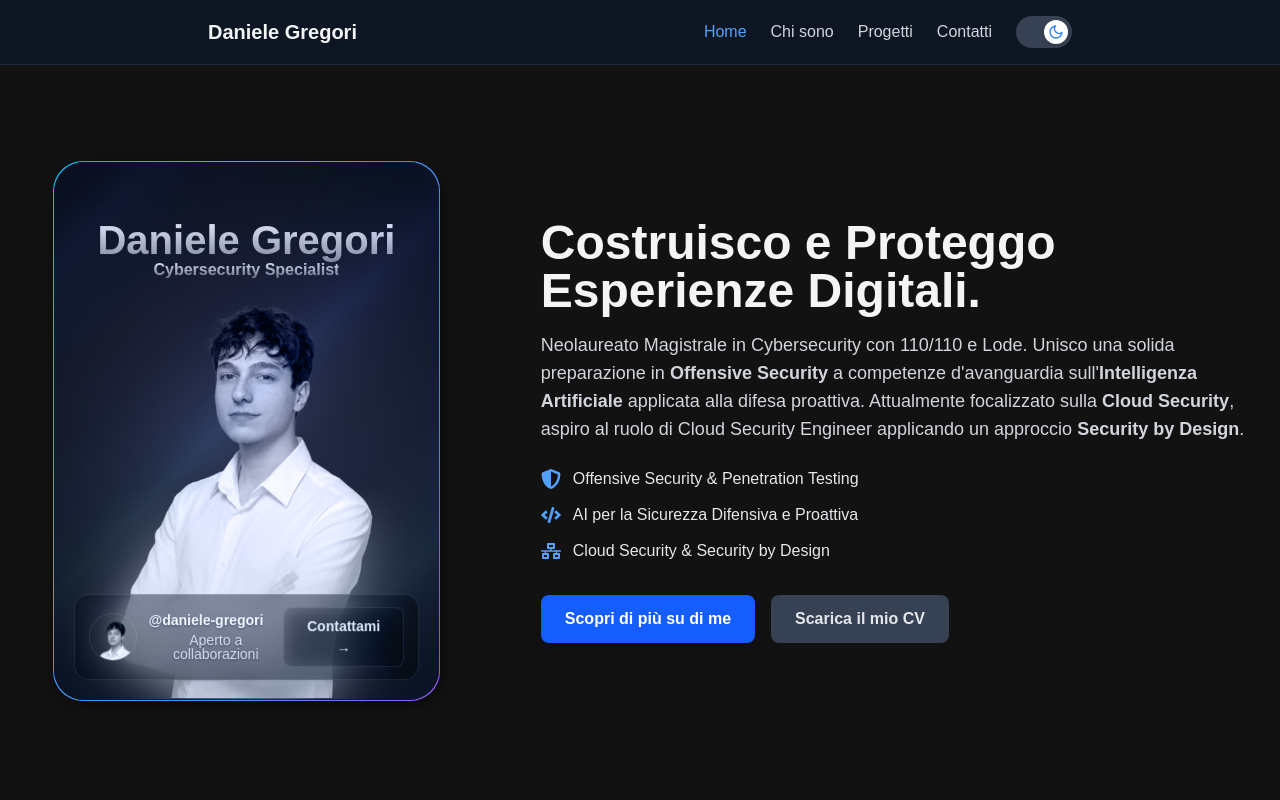
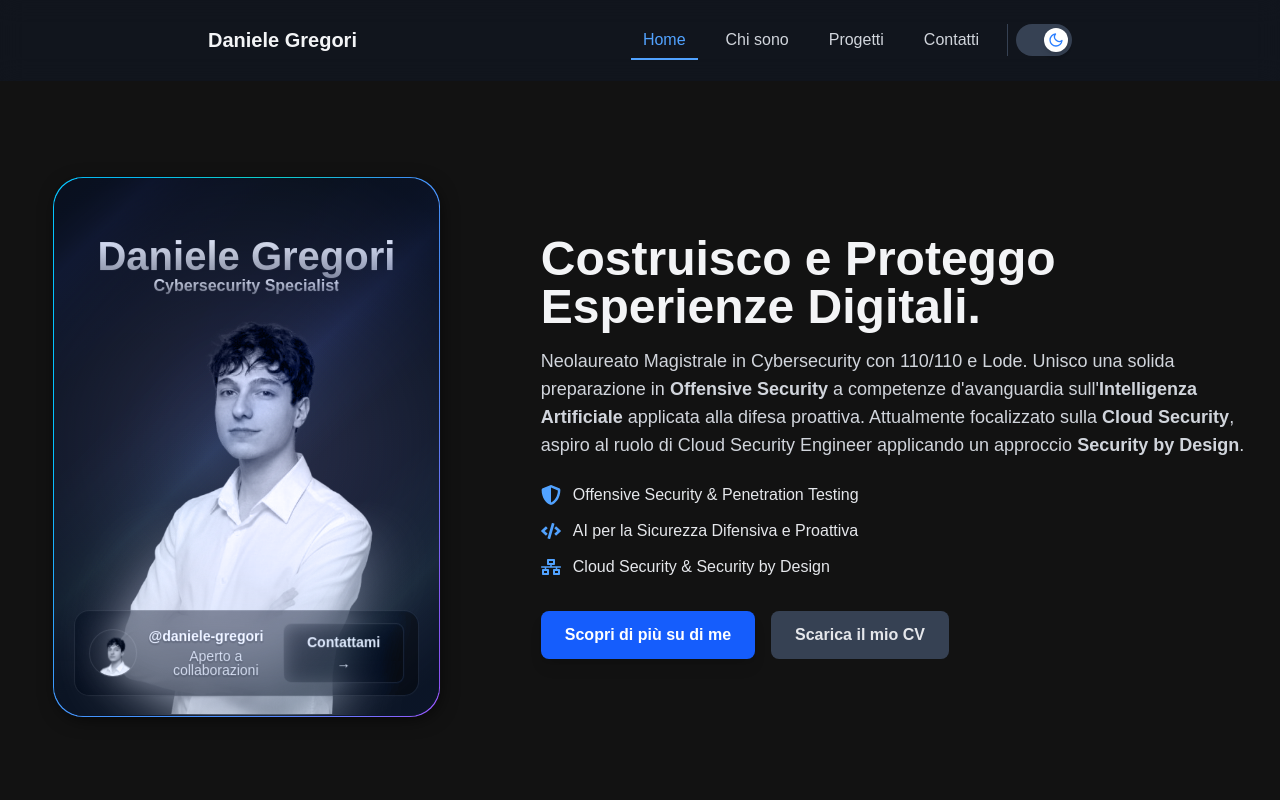
Before and after one commit to Daniele674/portfolio, a Next.js app: page / in a window 1280 px wide. Shown: the top 800 px of the page. Built offline with nearby package versions, Linux system fonts and the light colour scheme.

Commit message:
feat: Implement dynamic header styling on scroll, add interactive hover and active states to desktop navigation, and enhance mobile menu animations.

```diff
--- a/components/Header.jsx
+++ b/components/Header.jsx
@@ -2,7 +2,7 @@
 
 'use client'
 
-import {useState} from 'react';
+import {useState, useEffect} from 'react';
 import Link from 'next/link';
 import {usePathname} from 'next/navigation';
 import {motion, AnimatePresence} from 'framer-motion';
@@ -19,12 +19,27 @@ const navLinks = [
 export default function Header() {
     const pathname = usePathname();
     const [isOpen, setIsOpen] = useState(false); // Stato per il menu mobile
+    const [scrolled, setScrolled] = useState(false);
+    const [hoveredLink, setHoveredLink] = useState(null);
+
+    useEffect(() => {
+        const handleScroll = () => {
+             setScrolled(window.scrollY > 20);
+        };
+        window.addEventListener('scroll', handleScroll);
+        return () => window.removeEventListener('scroll', handleScroll);
+    }, []);
 
     return (
         // Header diventa sticky, con sfondo sfocato e un bordo inferiore
         <header
-            className="sticky top-0 z-50 bg-white/80 dark:bg-gray-900/80 backdrop-blur-sm border-b border-gray-200 dark:border-gray-800">
-            <nav className="w-full max-w-4xl mx-auto flex items-center justify-between py-4 px-4">
+            className={`sticky top-0 z-50 transition-all duration-300 backdrop-blur-md border-b ${
+                scrolled
+                    ? 'bg-white/80 dark:bg-gray-900/80 py-3 shadow-md border-gray-200 dark:border-gray-800'
+                    : 'bg-white/50 dark:bg-gray-900/50 py-5 border-transparent'
+            }`}
+        >
+            <nav className="w-full max-w-4xl mx-auto flex items-center justify-between px-4">
                 {/* Logo / Nome */}
                 <Link
                     href="/"
@@ -35,24 +50,42 @@ export default function Header() {
                 </Link>
 
                 {/* Navigazione Desktop */}
-                <div className="hidden md:flex items-center gap-4 sm:gap-6">
+                <div className="hidden md:flex items-center gap-2 sm:gap-4 relative" onMouseLeave={() => setHoveredLink(null)}>
                     {navLinks.map((link) => {
                         const isActive = pathname === link.href;
                         return (
                             <Link
                                 key={link.name}
                                 href={link.href}
-                                className={`text-sm sm:text-base font-medium transition-colors ${
+                                onMouseEnter={() => setHoveredLink(link.name)}
+                                className={`relative px-3 py-2 text-sm sm:text-base font-medium transition-colors ${
                                     isActive
                                         ? 'text-blue-600 dark:text-blue-400'
                                         : 'text-gray-600 hover:text-black dark:text-gray-300 dark:hover:text-white'
                                 }`}
                             >
+                                {hoveredLink === link.name && (
+                                    <motion.span
+                                        layoutId="nav-hover"
+                                        className="absolute inset-0 bg-gray-100 dark:bg-gray-800 rounded-lg -z-10"
+                                        initial={{ opacity: 0 }}
+                                        animate={{ opacity: 1 }}
+                                        exit={{ opacity: 0 }}
+                                    />
+                                )}
                                 {link.name}
+                                {isActive && (
+                                    <motion.div
+                                        layoutId="nav-active"
+                                        className="absolute bottom-0 left-0 right-0 h-[2px] bg-blue-600 dark:bg-blue-400"
+                                    />
+                                )}
                             </Link>
                         );
                     })}
-                    <ThemeSwitcher/>
+                    <div className="pl-2 border-l border-gray-200 dark:border-gray-700">
+                        <ThemeSwitcher/>
+                    </div>
                 </div>
 
                 {/* Menu Hamburger (visibile solo su mobile) */}
@@ -72,28 +105,41 @@ export default function Header() {
                         animate={{opacity: 1, y: 0}}
                         exit={{opacity: 0, y: -20}}
                         transition={{duration: 0.2}}
-                        className="md:hidden absolute top-0 left-0 w-full bg-white dark:bg-gray-900 shadow-lg z-40"
+                        className="md:hidden absolute top-0 left-0 w-full bg-white/98 dark:bg-gray-900/98 backdrop-blur-xl shadow-2xl z-40 border-b border-gray-200 dark:border-gray-800"
                     >
                         <div
-                            className="flex justify-between items-center px-4 py-4 border-b border-gray-200 dark:border-gray-800">
-                            <Link href="/" className="font-bold text-xl" onClick={() => setIsOpen(false)}>
+                            className="flex justify-between items-center px-4 py-5 border-b border-gray-200 dark:border-gray-800">
+                            <Link href="/" className="font-bold text-xl text-gray-900 dark:text-gray-100" onClick={() => setIsOpen(false)}>
                                 Daniele Gregori
                             </Link>
                             <button onClick={() => setIsOpen(false)} aria-label="Chiudi menu" className="p-2 -m-2">
                                 <FiX size={24} className="text-gray-800 dark:text-gray-200"/>
                             </button>
                         </div>
-                        <div className="flex flex-col items-center py-6">
-                            {navLinks.map((link) => (
-                                <Link
+                        <div className="flex flex-col items-center py-6 px-4 gap-2">
+                            {navLinks.map((link, index) => {
+                                const isActive = pathname === link.href;
+                                return (
+                                <motion.div
                                     key={link.name}
-                                    href={link.href}
-                                    className="font-medium text-lg w-full text-center py-4 text-gray-700 dark:text-gray-300 hover:bg-gray-100 dark:hover:bg-gray-800 transition-colors"
-                                    onClick={() => setIsOpen(false)}
+                                    initial={{ opacity: 0, x: -20 }}
+                                    animate={{ opacity: 1, x: 0 }}
+                                    transition={{ delay: index * 0.1 + 0.1 }}
+                                    className="w-full"
                                 >
-                                    {link.name}
-                                </Link>
-                            ))}
+                                    <Link
+                                        href={link.href}
+                                        className={`block font-medium w-full text-center py-4 rounded-xl transition-colors ${
+                                            isActive
+                                                ? 'bg-blue-50 text-blue-600 dark:bg-blue-900/40 dark:text-blue-400'
+                                                : 'text-gray-700 dark:text-gray-300 hover:bg-gray-50 dark:hover:bg-gray-800'
+                                        }`}
+                                        onClick={() => setIsOpen(false)}
+                                    >
+                                        {link.name}
+                                    </Link>
+                                </motion.div>
+                            )})}
                         </div>
                     </motion.div>
                 )}
```
